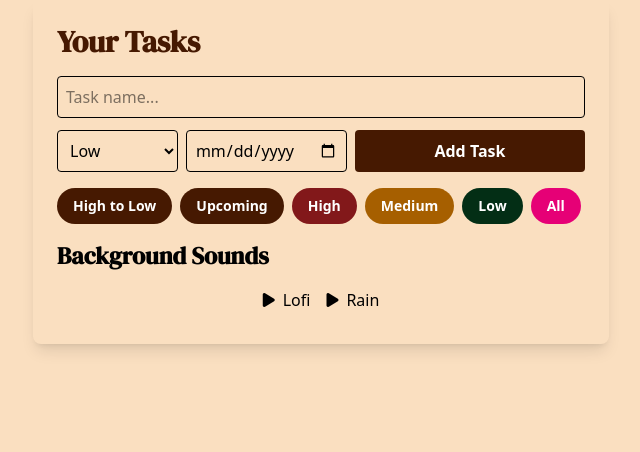
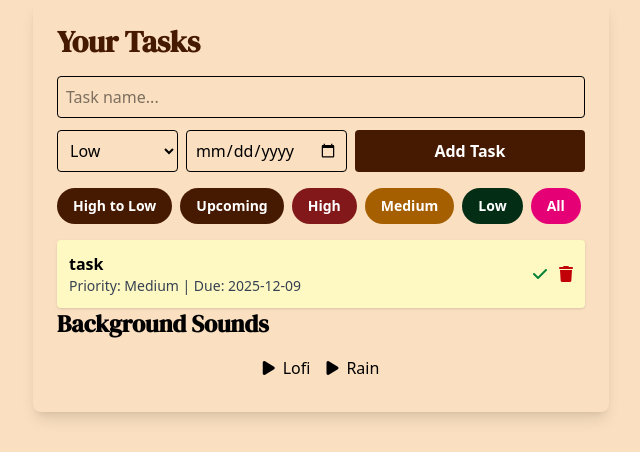
Before and after one commit to aishse/Prioriti, a Flask app: page / in a window 1280 px wide. Shown: the part 431-883 px from the top of the page, without its empty margins (319-959 px from the left). Before the commit the page ends 782 px from the top, so only its background shows below. Run offline with Flask 2, Linux system fonts and the light colour scheme; data that the repository does not hold is empty.

Commit message:
SQL alchemy db created, made tasks persistent

```diff
--- a/app.py
+++ b/app.py
@@ -1,13 +1,26 @@
 from flask import Flask, Response, jsonify, render_template, request, stream_with_context
+from datetime import date as _date, datetime as _datetime
 from models.pomodoro import PomodoroTimer
 from models.task_manager import TaskManager
 from models.task import Task
+from models.orm_models import TaskRepository, Base, TaskModel
+from sqlalchemy import create_engine
+from sqlalchemy.orm import sessionmaker
+
 import signal
 import sys
 import time
 app = Flask(__name__)
 timer = PomodoroTimer()
-task_manager = TaskManager()
+
+# Setup DB and repository (SQLite file `tasks.db` in project root)
+engine = create_engine('sqlite:///tasks.db')
+Session = sessionmaker(bind=engine)
+Base.metadata.create_all(engine)
+
+session = Session()
+repo = TaskRepository(session)
+task_manager = TaskManager(repository=repo)
 
 def cleanup_on_exit(signum, frame):
     """Clean up resources and exit gracefully"""
@@ -83,19 +96,103 @@ def add_task():
     data = request.json
     title = data.get("title")
     priority = data.get("priority", "Medium")
-    due_date = data.get("due_date")
+    due_date = None
+    due_str = data.get("due_date")
+    if due_str:
+        # try parsing ISO date `YYYY-MM-DD`
+        try:
+            due_date = _date.fromisoformat(due_str)
+        except Exception:
+            try:
+                due_date = _datetime.fromisoformat(due_str).date()
+            except Exception:
+                due_date = None
 
-    task_manager.add_task(title, priority, due_date)
-    return {"status": "ok"}
+    # Create the task and persist; pass a Python date object where possible
+    t = task_manager.add_task(title, priority, due_date)
+    saved_id = None
+    if getattr(task_manager, 'repo', None):
+        try:
+            # repo.save may have been called inside add_task already; attempt to return id
+            saved_id = task_manager.repo.session.query(TaskModel).filter_by(title=title, priority=priority).order_by(TaskModel.id.desc()).first()
+            saved_id = saved_id.id if saved_id else None
+        except Exception:
+            saved_id = None
+
+    return {"status": "ok", "saved_id": saved_id}
 
 @app.route("/tasks")
 def list_tasks():
-    return {"tasks": [T.to_dict() for T in task_manager.show_all_tasks()]}
+    # Prefer loading directly from repository so tasks reflect database state.
+    tasks = None
+    if getattr(task_manager, 'repo', None):
+        try:
+            tasks = task_manager.repo.load_all()
+        except Exception:
+            tasks = task_manager.show_all_tasks()
+    else:
+        tasks = task_manager.show_all_tasks()
+
+    out = []
+    for T in tasks:
+        d = T.to_dict()
+        due = d.get('due_date')
+        if due and isinstance(due, _date):
+            d['due_date'] = due.isoformat()
+        out.append(d)
+
+    return {"tasks": out}
+
+
+@app.route("/db_rows")
+def db_rows():
+    """Return raw DB rows from the `tasks` table for debugging.
+
+    This endpoint returns the current rows in the DB using SQLAlchemy model.
+    """
+    try:
+        rows = session.query(TaskModel).all()
+        out = []
+        for r in rows:
+            out.append({
+                "id": r.id,
+                "title": r.title,
+                "priority": r.priority,
+                "due_date": r.due_date.isoformat() if getattr(r.due_date, 'isoformat', None) else r.due_date,
+                "completed": bool(r.completed),
+            })
+        return {"rows": out}
+    except Exception as e:
+        return {"error": str(e)}, 500
 
 @app.route("/sort_priority")
 def sort_priority():
     task_manager.sort_priority()
     return {"status": "sorted"}
+
+
+@app.route("/filter_priority", methods=["GET"])
+def filter_priority():
+    priority = request.args.get("priority")
+    filtered = task_manager.filter_priority(priority)
+    return {"tasks": [T.to_dict() for T in filtered]}
+
+
+@app.route("/reload_tasks", methods=["GET", "POST"])
+def reload_tasks():
+    """Reload tasks from the repository into the TaskManager in-memory list.
+
+    Supports GET (for quick browser testing) and POST (preferred).
+    Returns JSON with status and count. Requires the app to be configured with a repository.
+    """
+    repo = getattr(task_manager, 'repo', None)
+    if not repo:
+        return {"status": "no-repository"}, 400
+    try:
+        task_manager.tasks = repo.load_all() or []
+        return {"status": "reloaded", "count": len(task_manager.tasks)}
+    except Exception as e:
+        return {"status": "error", "message": str(e)}, 500
 
 @app.route("/sort_due_date")
 def sort_due_date():
--- /dev/null
+++ b/models/orm_models.py
@@ -0,0 +1,71 @@
+from sqlalchemy import Column, Integer, String, Date, Boolean
+from sqlalchemy.orm import declarative_base
+from sqlalchemy.orm import Session
+from models.task import Task
+
+Base = declarative_base()
+
+
+class TaskModel(Base):
+    __tablename__ = "tasks"
+
+    id = Column(Integer, primary_key=True)
+    title = Column(String, nullable=False)
+    description = Column(String)
+    priority = Column(String, nullable=False)  # e.g., 'High', 'Medium', 'Low'
+    due_date = Column(Date)
+    completed = Column(Boolean, default=False)
+
+    def __repr__(self):
+        return f"<TaskModel(id={self.id}, title='{self.title}', priority='{self.priority}', due_date={self.due_date}, completed={self.completed})>"
+
+
+class TaskRepository:
+    def __init__(self, session: Session):
+        self.session = session
+
+    def save(self, task: Task):
+        db_obj = TaskModel(
+            title=task.title,
+            priority=task.priority,
+            due_date=task.due_date,
+            completed=task.completed,
+        )
+        self.session.add(db_obj)
+        try:
+            self.session.commit()
+            # Return the database id for diagnostics
+            return db_obj.id
+        except Exception:
+            # Roll back the session so subsequent operations can proceed
+            try:
+                self.session.rollback()
+            except Exception:
+                pass
+            # Re-raise so callers can handle/log the original problem
+            raise
+
+    def load_all(self):
+        db_tasks = self.session.query(TaskModel).all()
+        tasks = []
+        for db_task in db_tasks:
+            task = Task(
+                title=db_task.title,
+                priority=db_task.priority,
+                due_date=db_task.due_date,
+            )
+            task.completed = db_task.completed
+            tasks.append(task)
+        return tasks
+
+    def delete(self, title: str):
+        db_task = self.session.query(TaskModel).filter_by(title=title).first()
+        if db_task:
+            self.session.delete(db_task)
+            self.session.commit()
+
+    def update_completion(self, title: str, completed: bool):
+        db_task = self.session.query(TaskModel).filter_by(title=title).first()
+        if db_task:
+            db_task.completed = completed
+            self.session.commit()
--- a/models/task_manager.py
+++ b/models/task_manager.py
@@ -1,35 +1,63 @@
+from typing import Optional
 from models.task import Task
-from datetime import date
+
+
 class TaskManager:
-    def __init__(self):
+    def __init__(self, repository: Optional[object] = None):
+        """TaskManager can operate in-memory or with a repository for persistence.
+
+        If `repository` is provided it must implement `load_all`, `save`,
+        `delete` and `update_completion` methods (see `models.orm_models.TaskRepository`).
+        """
+        self.repo = repository
         self.tasks = []
+        if self.repo:
+            try:
+                self.tasks = self.repo.load_all() or []
+            except Exception:
+                self.tasks = []
 
     def add_task(self, title, priority='Medium', due_date=None):
         task = Task(title, priority, due_date)
         self.tasks.append(task)
+        if self.repo:
+            try:
+                self.repo.save(task)
+            except Exception:
+                pass
         return task
 
     def remove_task(self, title):
-        self.tasks = [T for T in self.tasks if T.title != title]
+        self.tasks = [t for t in self.tasks if t.title != title]
+        if self.repo:
+            try:
+                self.repo.delete(title)
+            except Exception:
+                pass
 
     def show_all_tasks(self):
         return self.tasks
 
     def sort_priority(self):
         priority_stake = {'High': 3, 'Medium': 2, 'Low': 1}
-        self.tasks.sort(key=lambda T: priority_stake[T.priority], reverse=True)
+        self.tasks.sort(key=lambda t: priority_stake.get(t.priority, 0), reverse=True)
 
-    def sort_date(self):
-        self.tasks.sort(key=lambda T: T.due_date or date.max)
-
+    def filter_priority(self, priority):
+        return [t for t in self.tasks if t.priority == priority]
 
     def sort_by_due_date(self):
-        self.tasks.sort(key=lambda T: T.due_date or '')
+        self.tasks.sort(key=lambda t: t.due_date or '')
 
     def delete_task(self, title):
-        self.tasks = [T for T in self.tasks if T.title != title]
+        # alias for remove_task kept for compatibility
+        self.remove_task(title)
 
     def mark_complete(self, title):
-        for T in self.tasks:
-            if T.title == title:
-                T.mark_complete()
+        for t in self.tasks:
+            if t.title == title:
+                t.mark_complete()
+                if self.repo:
+                    try:
+                        self.repo.update_completion(title, True)
+                    except Exception:
+                        pass
--- a/templates/index.html
+++ b/templates/index.html
@@ -300,7 +300,14 @@
         toggleIcon.className = data.running ? "fa-solid fa-pause" : "fa-solid fa-play";
     }
 
+    async function fetchDB() {
+        const res = await fetch('/reload_tasks');
+        const data = await res.json();
+        console.log("Task DB reloaded:", data);
+
+    }
     fetchState();
+    fetchDB();
     setInterval(fetchState, 1000);
 
     toggleBtn.addEventListener("click", async() => {
```
Also changed, not shown: tasks.db (added).
